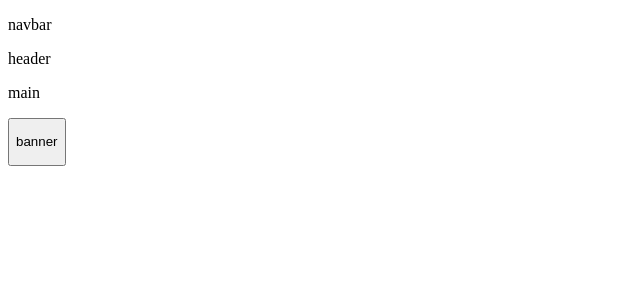
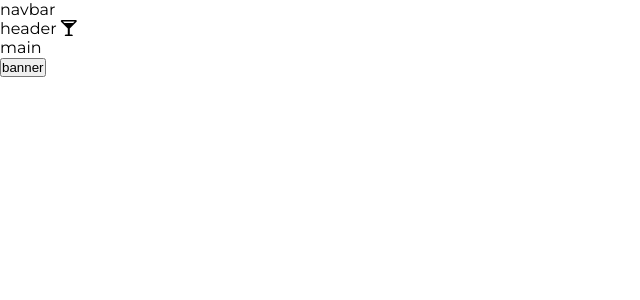
Before and after one commit to alessandroNessi/proj-html-vuejs, a Vue app: page / in a window 1280 px wide. Shown: the top 300 px of the page, without its empty margins (0-640 px from the left). Built offline with nearby package versions, Linux system fonts and the light colour scheme.

Commit message:
added fontawesome

```diff
--- a/package.json
+++ b/package.json
@@ -8,6 +8,9 @@
     "lint": "vue-cli-service lint"
   },
   "dependencies": {
+    "@fortawesome/fontawesome-free": "^5.15.4",
+    "@fortawesome/free-solid-svg-icons": "^5.15.4",
+    "@fortawesome/vue-fontawesome": "^2.0.2",
     "core-js": "^3.6.5",
     "vue": "^2.6.11"
   },
--- a/src/App.vue
+++ b/src/App.vue
@@ -25,5 +25,5 @@ export default {
 </script>
 
 <style lang="scss">
-
+@import "./assets/style/common.scss";
 </style>
--- a/src/assets/style/common.scss
+++ b/src/assets/style/common.scss
@@ -1,8 +1,13 @@
 @import './variables.scss';
+@import url('https://fonts.googleapis.com/css2?family=Montserrat:wght@100;200;300;400;500;600;700;800;900&display=swap');
+@import '~@fortawesome/fontawesome-free/css/all.css';
 *{
     margin: 0;
     padding: 0;
     box-sizing: border-box;
+}
+body{
+    font-family: 'Montserrat', sans-serif;
 }
 .d-flex{
     display: flex;
--- a/src/components/Header.vue
+++ b/src/components/Header.vue
@@ -1,6 +1,6 @@
 <template>
   <header>
-    <p>header</p>
+    <p>header <i class="fas fa-glass-martini-alt"></i></p>
   </header>
 </template>
 
@@ -21,6 +21,6 @@ export default {
 }
 </script>
 
-<style>
-
+<style lang="scss" scoped>
+@import "../assets/style/common.scss";
 </style>
```
Also changed, not shown: 1 other file (tests, documents, lock files or other folders).
